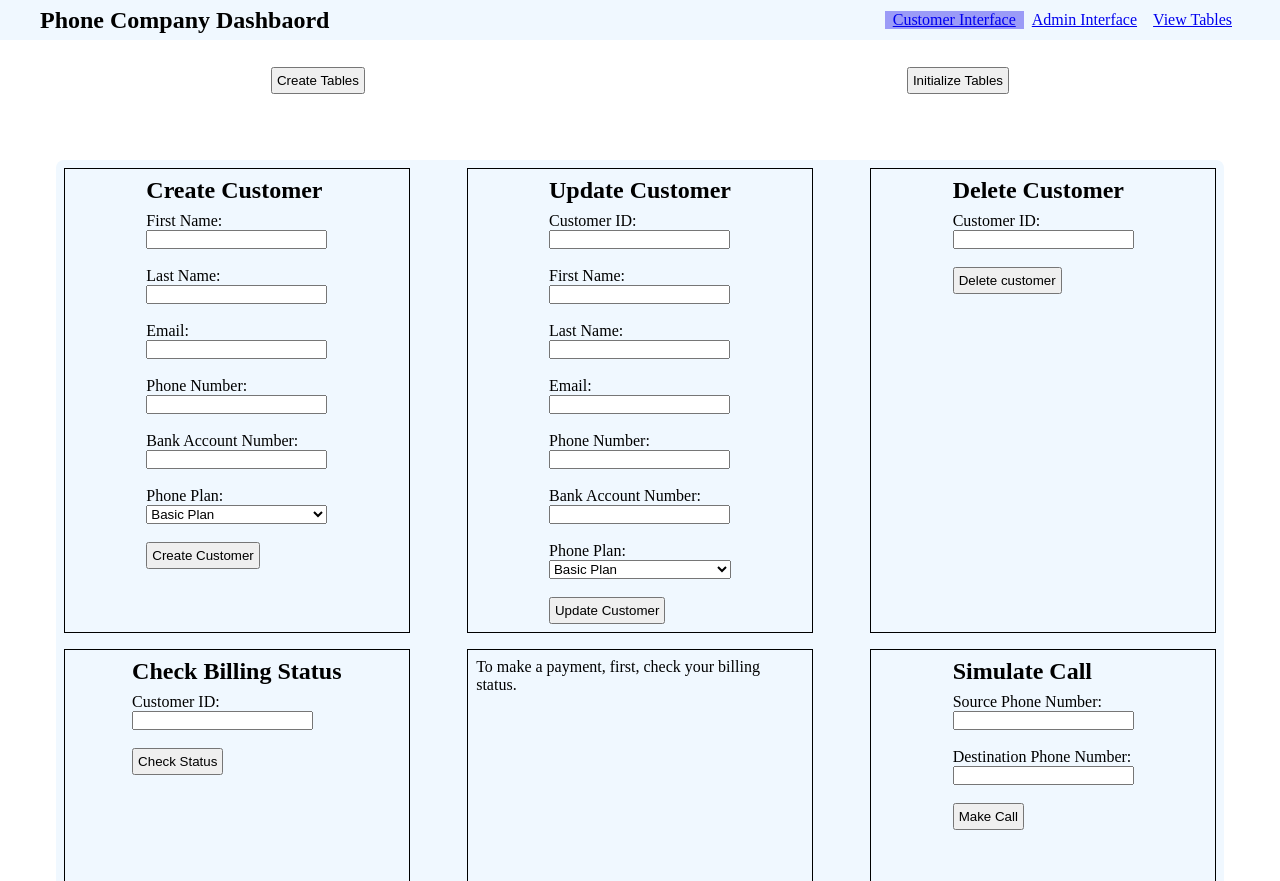
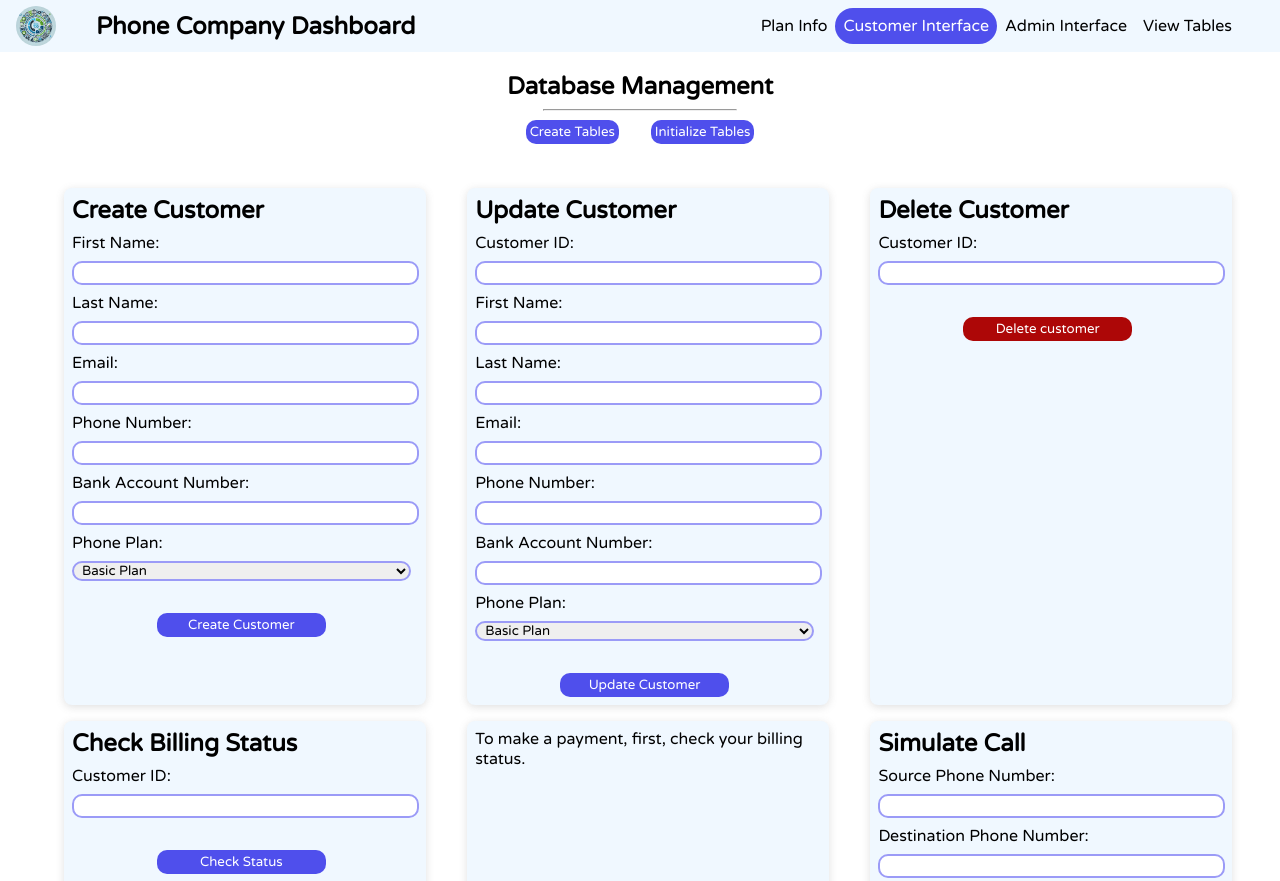
Before and after one commit to NickWickboldt/cosc3380-hw4, a website: page public/index.html in a window 1280 px wide. Shown: the top 881 px of the page. Drawn offline with Linux system fonts and the light colour scheme.

Commit message:
ui update

```diff
--- a/public/index.html
+++ b/public/index.html
@@ -11,211 +11,243 @@
 
     <nav class="navbar">
       <div class="nav-container">
-        <h1 class="mainpage-header">Phone Company Dashbaord</h1>
+        <img src="./logo.png" alt="" class="nav-logo">
+        <h1 class="mainpage-header">Phone Company Dashboard</h1>
         <div class="nav-links">
+          <a href="./plan_info.html" class="nav-link">Plan Info</a>
           <a href="#" class="nav-link active-link">Customer Interface</a>
           <a href="./admin-interface.html" class="nav-link">Admin Interface</a>
           <a href="./view-tables.html" class="nav-link">View Tables</a>
         </div>
       </div>
+
     </nav>
     <div class="init-button-container">
+      <h2>Database Management</h2>
+      <hr>
+      <div>
         <button class="create-tables-button btn">Create Tables</button>
         <button class="initialize-data btn">Initialize Tables</button>
         <button style="display:none" class="begin-simulation btn">Simulation</button>
       </div>
+
+    </div>
     <div class="main-container">
+
         <div class="customer-operations-container">
           <div class="create-customer">
-          <form action="/submit_customer" method="post" id="create-customer-form">
+            <form action="/submit_customer" method="post" id="create-customer-form" class="form">
               <h2>Create Customer</h2>
-            <label for="first_name">First Name:</label><br />
+              <label for="first_name">First Name:</label>
               <input
                 type="text"
                 id="first_name"
                 name="first_name"
+                class="input"
                 required
-            /><br /><br />
+              />
 
-            <label for="last_name">Last Name:</label><br />
+              <label for="last_name">Last Name:</label>
               <input
                 type="text"
                 id="last_name"
                 name="last_name"
+                class="input"
                 required
-            /><br /><br />
+              />
 
-            <label for="email">Email:</label><br />
-            <input type="email" id="email" name="email" required /><br /><br />
+              <label for="email">Email:</label>
+              <input
+                type="email"
+                id="email"
+                name="email"
+                class="input"
+                required />
 
-            <label for="phone_number">Phone Number:</label><br />
+              <label for="phone_number">Phone Number:</label>
               <input
                 type="tel"
                 id="phone_number"
                 name="phone_number"
-            /><br /><br />
+                class="input"
+              />
 
-            <label for="account_number">Bank Account Number:</label><br />
+              <label for="account_number">Bank Account Number:</label>
               <input
                 id="account_number"
                 name="account_number"
-            /><br /><br />
+                class="input"
+              />
 
-            <label for="plan_id">Phone Plan:</label><br />
-            <select name="plan_id" id="plan_id" >
+              <label for="plan_id">Phone Plan:</label>
+              <select name="plan_id" id="plan_id" class="input">
                 <option value="1">Basic Plan</option>
                 <option value="2">Unlimited Plan</option>
                 <option value="3">Family Plan</option>
-            </select><br><br>
+              </select>
 
-            <input type="submit" class="btn" value="Create Customer" />
+              <input type="submit" class="btn create-customer-btn" value="Create Customer" />
               <div id="statusMessage" style="display: none"></div>
             </form>
           </div>
           <div class="update-customer">
-          <form action="/update_customer" method="put" id="update-customer-form">
+            <form action="/update_customer" method="put" id="update-customer-form" class="form">
               <h2>Update Customer</h2>
-            <label for="update_customer_id">Customer ID:</label><br />
+              <label for="update_customer_id">Customer ID:</label>
               <input
                 type="text"
                 id="update_customer_id"
                 name="update_customer_id"
+                class="input"
                 required
-            /><br /><br />
+              />
 
-            <label for="update_first_name">First Name:</label><br />
+              <label for="update_first_name">First Name:</label>
               <input
                 type="text"
                 id="update_first_name"
                 name="update_first_name"
+                class="input"
                 required
-            /><br /><br />
+              />
 
-            <label for="update_last_name">Last Name:</label><br />
+              <label for="update_last_name">Last Name:</label>
               <input
                 type="text"
                 id="update_last_name"
                 name="update_last_name"
+                class="input"
                 required
-            /><br /><br />
+              />
 
-            <label for="update_email">Email:</label><br />
+              <label for="update_email">Email:</label>
               <input
                 type="email"
                 id="update_email"
                 name="update_email"
+                class="input"
                 required
-            /><br /><br />
+              />
 
-            <label for="update_phone_number">Phone Number:</label><br />
+              <label for="update_phone_number">Phone Number:</label>
               <input
                 type="tel"
                 id="update_phone_number"
                 name="update_phone_number"
-            /><br /><br />
+                class="input"
+              />
 
-            <label for="update_account_number">Bank Account Number:</label><br />
+              <label for="update_account_number">Bank Account Number:</label>
               <input
                 id="update_account_number"
                 name="update_account_number"
-            /><br /><br />
+                class="input"
+              />
 
-            <label for="update_plan_id">Phone Plan:</label><br />
-            <select name="update_plan_id" id="update_plan_id" >
+              <label for="update_plan_id">Phone Plan:</label>
+              <select name="update_plan_id" id="update_plan_id" class="input">
                 <option value="1">Basic Plan</option>
                 <option value="2">Unlimited Plan</option>
                 <option value="3">Family Plan</option>
-            </select><br><br>
+              </select>
 
-            <input type="submit" class="btn" value="Update Customer" />
+              <input type="submit" class="btn create-customer-btn" value="Update Customer" />
               <div id="update_statusMessage" style="display: none"></div>
             </form>
           </div>
           <div class="delete-customer">
-          <form action="/delete_customer" method="delete" id="delete-customer-form">
+            <form action="/delete_customer" method="delete" id="delete-customer-form" class="form">
               <h2>Delete Customer</h2>
-            <label for="delete_customer_id">Customer ID:</label><br />
+              <label for="delete_customer_id">Customer ID:</label>
               <input
                 type="text"
                 id="delete_customer_id"
                 name="delete_customer_id"
+                class="input"
                 required
-            /><br /><br />
+              />
 
-            <input type="submit" class="btn" value="Delete customer" />
+              <input type="submit" class="btn danger create-customer-btn" value="Delete customer" />
               <div id="delete_statusMessage" style="display: none"></div>
             </form>
           </div>
           <div class="check-status">
-          <form action="/billing_status" method="get" id="billing-status-form">
+            <form action="/billing_status" method="get" id="billing-status-form" class="form">
               <h2>Check Billing Status</h2>
-            <label for="billing_status_customer_id">Customer ID:</label><br />
+              <label for="billing_status_customer_id">Customer ID:</label>
               <input
                 type="text"
                 id="billing_status_customer_id"
                 name="billing_status_customer_id"
+                class="input"
                 required/>
-            <br /><br />
-            <input type="submit" class="btn" value="Check Status" />
+
+              <input type="submit" class="btn create-customer-btn" value="Check Status" />
               <div id="billing_status_statusMessage" style="display: none"></div>
             </form>
           </div>
           <div class="make-payment">
             <p class="payment-message">To make a payment, first, check your billing status.</p>
-          <form action="/make_payment" method="put" id="make-payment-form" style="display:none">
+            <form action="/make_payment" method="put" id="make-payment-form" style="display:none" class="form">
               <h2>Make a Payment</h2>
-            <label for="make_payment_customer_id">Customer ID:</label><br />
+              <label for="make_payment_customer_id">Customer ID:</label>
               <input
                 type="text"
                 id="make_payment_customer_id"
                 name="make_payment_customer_id"
+                class="input"
                 required/>
-            <br /><br />
-            <label for="make_payment_amount">Amount:</label><br />
+
+              <label for="make_payment_amount">Amount:</label>
               <input
                 type="text"
                 id="make_payment_amount"
                 name="make_payment_amount"
+                class="input"
                 required/>
-            <br /><br />
-            <label for="make_payment_card_type">Card Type</label><br />
-            <select name="make_payment_card_type" id="make_payment_card_type" >
+
+              <label for="make_payment_card_type">Card Type</label>
+              <select name="make_payment_card_type" id="make_payment_card_type" class="input">
                 <option value="Credit">Credit</option>
                 <option value="Debit">Debit</option>
               </select>
-            <br /><br />
-            <label for="make_payment_card_number">Card Number:</label><br />
+
+              <label for="make_payment_card_number">Card Number:</label>
               <input
                 type="text"
                 id="make_payment_card_number"
                 name="make_payment_card_number"
+                class="input"
                 required/>
-            <br /><br />
-            <input type="submit" class="btn" value="Submit Payment" />
+
+              <input type="submit" class="btn create-customer-btn" value="Submit Payment" />
               <div id="make_payment_statusMessage" style="display: none"></div>
             </form>
           </div>
           <div class="make-call">
-          <form action="/make_call" method="put" id="make-call-form">
+            <form action="/make_call" method="put" id="make-call-form" class="form">
               <h2>Simulate Call</h2>
-            <label for="make_call_source_number">Source Phone Number:</label><br />
+              <label for="make_call_source_number">Source Phone Number:</label>
               <input
                 type="text"
                 id="make_call_source_number"
                 name="make_call_source_number"
+                class="input"
                 required/>
-            <br /><br />
-            <label for="make_call_destination_number">Destination Phone Number:</label><br />
+
+              <label for="make_call_destination_number">Destination Phone Number:</label>
               <input
                 type="text"
                 id="make_call_destination_number"
                 name="make_call_destination_number"
+                class="input"
                 required/>
-            <br /><br />
-            <input type="submit" class="btn" value="Make Call">
+
+              <input type="submit" class="btn create-customer-btn" value="Make Call">
               <div id="make_call_statusMessage" style="display:none"></div>
+              <button class="make_call_end_call btn create-customer-btn" style="display:none; margin-top:1vmin;" type="button">End Call</button>
             </form>
-          <button class="make_call_end_call" style="display:none" type="button">End Call</button>
+          </div>
       </div>
     </div>
   </body>
--- a/public/index_server_communication.js
+++ b/public/index_server_communication.js
@@ -414,10 +414,10 @@ document
         "Stop the simulation? All active calls will be completed. Proceed?"
       );
       if(confirmStop){
+        document.querySelector(".begin-simulation").innerHTML =
+          "Simulation";
         await stopSimulation();
         simulationActive = false;
-        document.querySelector(".begin-simulation").style.innerHTML =
-          "Simulation";
         updateTables();
       }
     } else {
--- a/public/styles.css
+++ b/public/styles.css
@@ -1,10 +1,26 @@
+@import url('https://fonts.googleapis.com/css2?family=Rubik:ital,wght@0,300..900;1,300..900&family=Varela+Round&display=swap');
+
 *{
   margin: 0;
   padding:0;
+  font-family: "Varela Round", sans-serif;
 }
 
 .btn{
   padding:0.5vmin;
+  border-radius: 10px;
+  background-color: rgb(79, 79, 236);
+  color: white;
+  border: none;
+  transition: all .2s ease-in-out;
+}
+
+.btn:hover{
+  scale: 1.05;
+}
+
+.danger{
+  background-color: rgb(173, 7, 7);
 }
 
 .main-container{
@@ -14,12 +30,12 @@
   display: flex;
   flex-direction: column;
   align-items: center;
+  padding-bottom: 5vmin;
 }
 
 .customer-operations-container{
-  background-color: aliceblue;
+  /* background-color: aliceblue; */
   width: 90%;
-  padding: 1vmin;
   border-radius: 1vmin;
   display: grid;
   grid-template-columns: 30% 30% 30%;
@@ -27,26 +43,96 @@
   row-gap: 2vmin;
 }
 
-.create-customer, .update-customer, .delete-customer, .check-status, .make-payment, .make-call, .minutes-cost-customer, .check-standing-customer, .monthly-revenue{
-  border: solid black 1px;
+.plan-info-container{
+  margin-top:10vmin;
+  width: 90%;
+  display: grid;
+  grid-template-columns: 30% 30% 30%;
+  column-gap: 5%;
+}
+
+.plan{
+  align-items: center !important;
+  transition: all .3s ease-in-out;
+}
+
+.plan:hover{
+  scale: 1.05;
+}
+
+.plan > h1{
+  margin-top:1vmin;
+}
+
+.plan > hr{
+  width: 90%;
+  margin-top: .3vmin;
+  height: .5vmin;
+  background-color: rgb(155, 155, 247);
+  border: none;
+  border-radius: 10px;
+}
+
+.plan > div{
+  margin-top: 4vmin;
+  text-align: center;
+
+}
+
+.plan > div > p{
+  margin-top:1vmin;
+  margin-bottom:1vmin;
+  font-size:3vmin;
+}
+
+.create-customer, .plan, .update-customer, .delete-customer, .check-status, .make-payment, .make-call, .minutes-cost-customer, .check-standing-customer, .monthly-revenue{
   min-width: 10vmin;
   display: flex;
   flex-direction: column;
-  align-items: center;
+  align-items: start;
   padding:1vmin;
   min-height: 55vmin;
+  background-color: aliceblue;
+  border: none;
+  border-radius: 1vmin;
+  box-shadow: rgba(99, 99, 99, 0.2) 0px 2px 8px 0px;
+  width: 100%;
 }
 
-.check-standing-customer{
-  overflow-y: scroll;
-  max-height: 60vmin;
+.form{
+  width: 98%;
+  height: 100%;
+  display: flex;
+  flex-direction: column;
+  justify-content: start;
+}
+
+.input{
+  border-radius: 10px;
+  height: 2.5vmin;
+  border: rgb(155, 155, 247) solid 2px;
+  padding-left: .5vmin;
+  width: 100%;
+  margin: 1vmin 0;
+}
+
+.input:focus{
+  outline: none;
+  border: rgb(79, 79, 236) 2px solid;
+}
+
+.create-customer-btn{
+  align-self: center;
+  margin-top: 3vmin;
+  width: 50% !important;
 }
 
 #create-customer-form > h2, #update-customer-form > h2, #delete-customer-form > h2, #billing-status-form > h2, #make-payment-form > h2, #make-call-form > h2, #minutes-cost-customer-form > h2, #check-standing-customer-form > h2{
   margin-bottom: 1vmin;
 }
 
-#statusMessage, #update_statusMessage, #delete_statusMessage, #minutes_cost_statusMessage, #billing_status_statusMessage, #make_payment_statusMessage{
+
+#statusMessage, #update_statusMessage, #delete_statusMessage, #minutes_cost_statusMessage, #billing_status_statusMessage, #make_payment_statusMessage, #make_call_statusMessage{
   margin-top:1vmin;
   background-color: rgba(0, 255, 0, 0.3);
   font-weight: bold;
@@ -65,6 +151,8 @@
   margin-top: 5vmin;
   max-height: 40vmin;
   overflow-y: scroll;
+  border-radius: 1vmin;
+  box-shadow: rgba(99, 99, 99, 0.2) 0px 2px 8px 0px;
 }
 
 #customersTable, #bankTable, #phonePlanTable, #minutesCostTable, #callRecordsTable, #paymentTable, #transactionTable{
@@ -90,6 +178,10 @@
   text-align: left;
 }
 
+.monthly-revenue{
+  align-items: center !important;
+}
+
 #monthlyRevenueContainer{
   padding:2vmin;
 }
@@ -104,6 +196,23 @@
   display: flex;
   align-items: center;
   justify-content: space-around;
+  flex-direction: column;
+  margin-top: 2vmin;
+}
+
+.init-button-container > hr{
+  width: 15%;
+}
+
+.init-button-container > div {
+  width: 100%;
+  display: flex;
+  justify-content: center;
+  align-items: center;
+}
+
+.init-button-container > div > button{
+  margin: 0 2vmin;
 }
 
 /*Navbar*/
@@ -111,6 +220,7 @@
   width: 100%;
   height: 5vmin;
   background-color: aliceblue;
+  padding: .75vmin 0;
 }
 
 .nav-container{
@@ -119,6 +229,7 @@
   display: flex;
   justify-content: space-between;
   align-items: center;
+
 }
 
 .mainpage-header{
@@ -134,11 +245,28 @@
   align-items: center;
 }
 
+.nav-logo{
+  height: 100%;
+  border-radius: 5vmin;
+  margin-left:2vmin;
+}
+
 .nav-link{
-  padding-left:1vmin;
-  padding-right:1vmin;
+  padding: 1vmin;
+  text-decoration: none;
+  color: black;
+  transition: all .3s ease-in-out;
+  border-radius: 20px;
+}
+
+.nav-link:hover{
+  background-color: rgb(155, 155, 247);
+  border-radius: 20px;
+  color: white
 }
 
 .active-link{
-  background-color: rgb(155, 155, 247);
+  background-color: rgb(79, 79, 236);
+  border-radius: 20px;
+  color: white
 }
```
Also changed, not shown: public/admin-interface.html (+13 -19 lines), public/admin_server_communication.js (+39 -11 lines), public/plan_info.html (added, +59 -0 lines), public/view-tables.html (+2 -0 lines), public/logo.png (added). Lines whose indentation alone changed are shown as unchanged.
